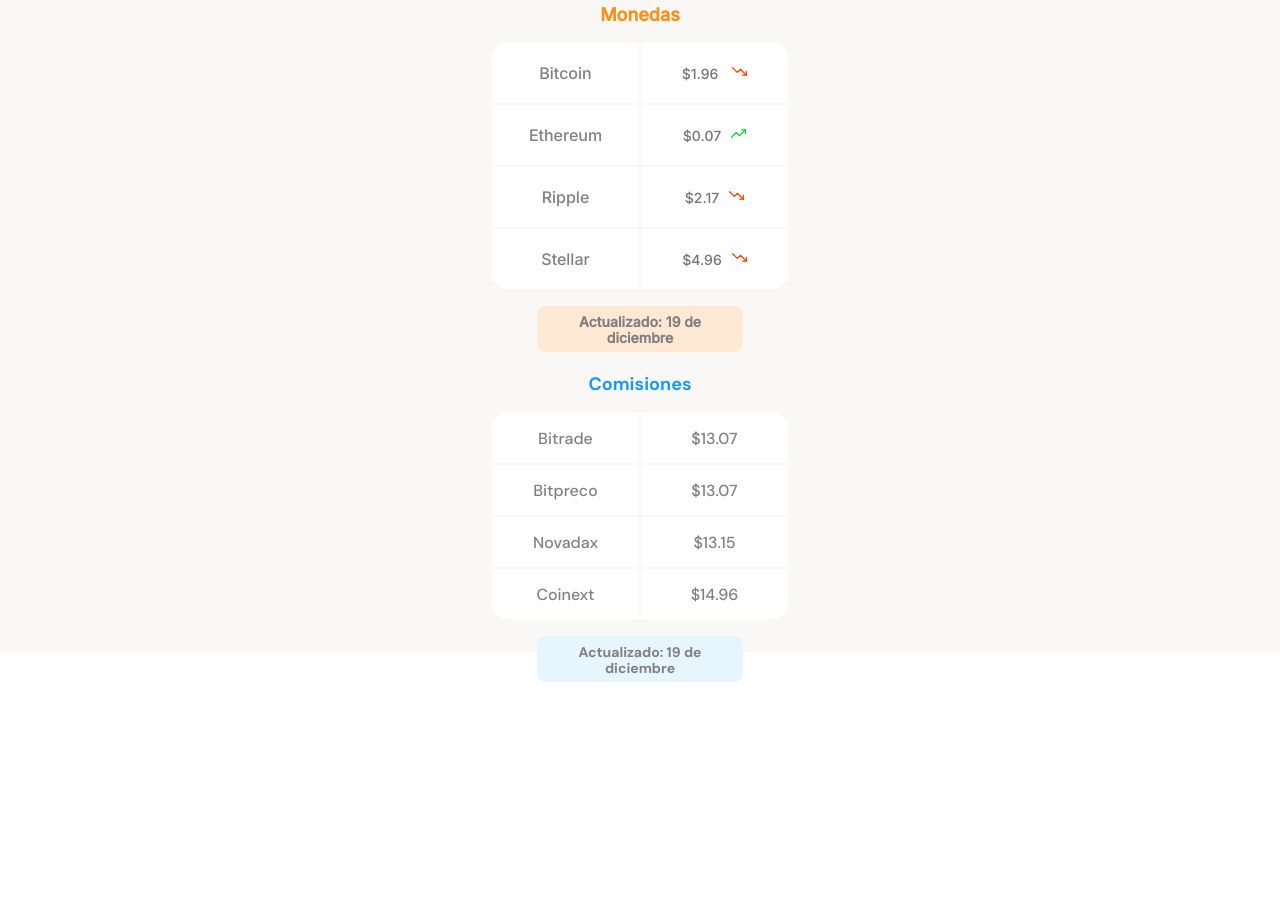
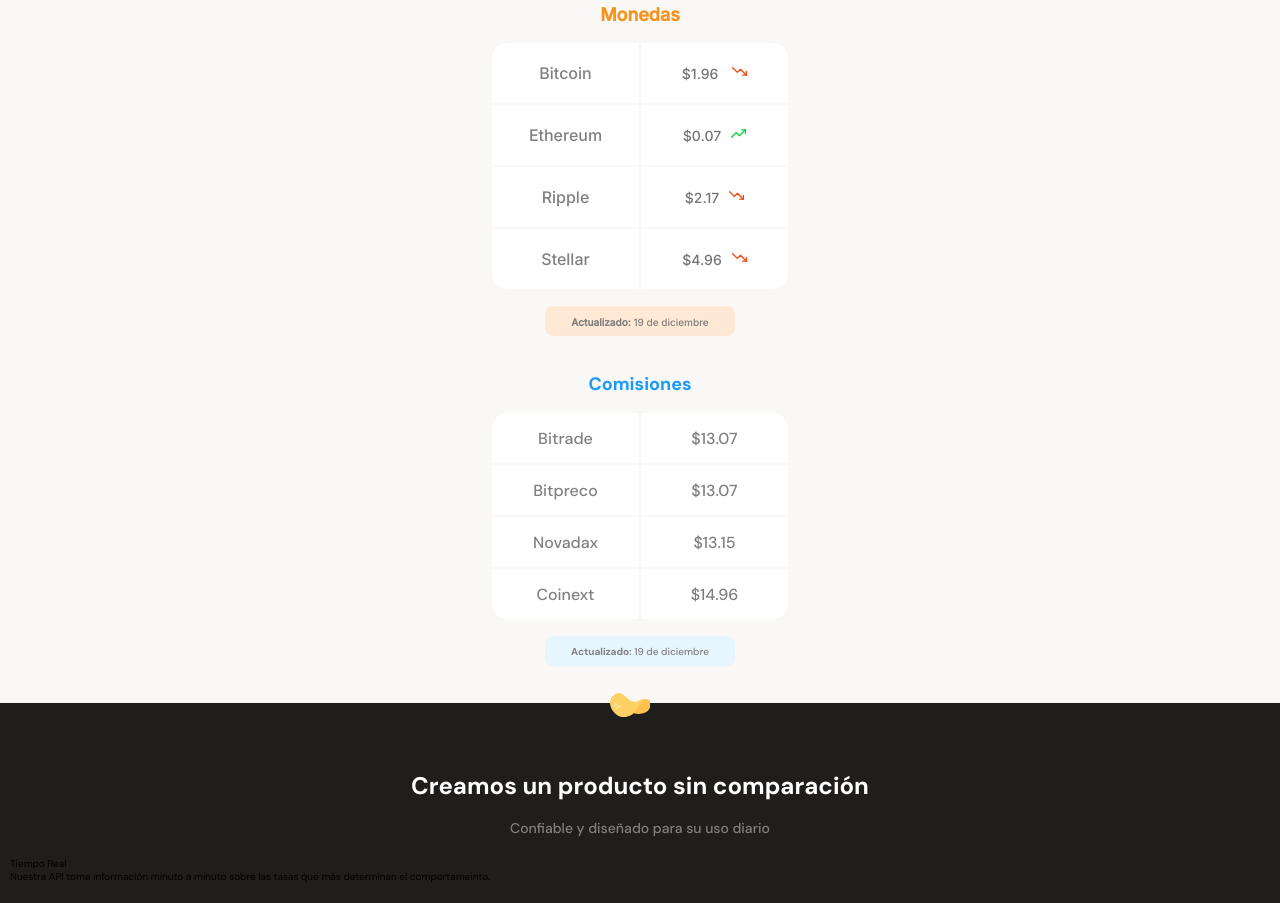
Before and after one commit to devenriq/Platzi_Responsive-First_course, a plain HTML site: page index.html in a window 1280 px wide. Shown: the part 524-1427 px from the top of the page. Before the commit the page ends 1206 px from the top, so only its background shows below. Drawn offline with Linux system fonts and the light colour scheme.

Commit message:
advanced some part of the cards

```diff
--- a/index.css
+++ b/index.css
@@ -25,7 +25,7 @@
 *{
   margin: 0;
   padding: 0;
-  box-sizing: 0;
+  box-sizing: border-box;
 }
 
 html {
@@ -166,7 +166,7 @@ main {
   background-repeat: no-repeat;
 }
 
-.currency-table__date{
+.currency-table__date p{
   width: 190px;
   height: 30px;
   margin: 0 auto;
@@ -174,13 +174,14 @@ main {
   padding: 8px;
   background-color: var(--soft-orange);
   border-radius: 8px;
+  font-size: 1rem;
 }
 
 .second-currency-table {
   width: 80%;
   min-width: 230px;
   max-width: 300px;
-  height: 250px;
+  height: 300px;
   margin: 0 auto;
   margin-top: 10px;
 }
@@ -223,12 +224,57 @@ main {
   border-radius: 0 0 15px 0;
 }
 
-.second-table__date{
+.second-table__date p{
   width: 190px;
   height: 30px;
-  margin: 0 auto;
+  margin: auto;
   margin-top: 15px;
   padding: 8px;
   background-color: #E7F5FF;
   border-radius: 8px;
+  font-size: 1rem;
 }
+
+.main-product--detail{
+  position: relative;
+  width: 100%;
+  min-width: 320px;
+  height: auto;
+  padding: 20px 10px;
+  background-color: var(--warm-black);
+}
+
+.product-detail--batata-logo{
+  position: absolute;
+  width: 40px;
+  height: 25px;
+  top: -10px;
+  left: calc(50% - 30px);
+  background-image: url("./assets/icons/batata.svg");
+}
+
+.product-detail--title {
+  width: 90%;
+  min-width: 288px;
+  height: auto;
+  margin: 0 auto;
+  margin-top: 50px;
+  text-align: center;
+}
+
+.product-detail--title h2{
+  margin-bottom: 20px;
+  font-size: 2.4rem;
+  font-weight: bold;
+  line-height: 2.6rem;
+  color: white;
+
+}
+
+.product-detail--title p {
+  margin-bottom: 20px;
+  font-size: 1.4rem;
+  font-weight: 500;
+  line-height: 1.8rem;
+  color: #808080;
+}
--- a/index.html
+++ b/index.html
@@ -60,7 +60,7 @@
               </table>
             </div>
             <div class="currency-table__date">
-              <p><b>Actualizado: 19 de diciembre</b></p>
+              <p><b>Actualizado:</b> 19 de diciembre</p>
             </div>
           </div>
           <div class="second-currency-table">
@@ -86,12 +86,28 @@
               </table>
             </div>
             <div class="second-table__date">
-              <p><b>Actualizado: 19 de diciembre</b></p>
+              <p><b>Actualizado:</b> 19 de diciembre</p>
             </div>
           </div>
         </section>
       </section>
-      <section></section>
+      <section class="main-product--detail">
+        <span class="product-detail--batata-logo"></span>
+        <div class="product-detail--title">
+          <h2>Creamos un producto sin comparación</h2>
+          <p>Confiable y diseñado para su uso diario</p>
+        </div>
+        <section class="prodcut-cads--container">
+          <article class="product-detail--card">
+            <span class="clock"></span>
+            <p class="product--card-title">Tiempo Real</p>
+            <p class="product--card-body">
+              Nuestra API toma información minuto a minuto sobre las tasas que
+              más determinan el comportameinto.
+            </p>
+          </article>
+        </section>
+      </section>
       <section></section>
       <section></section>
     </main>
```
